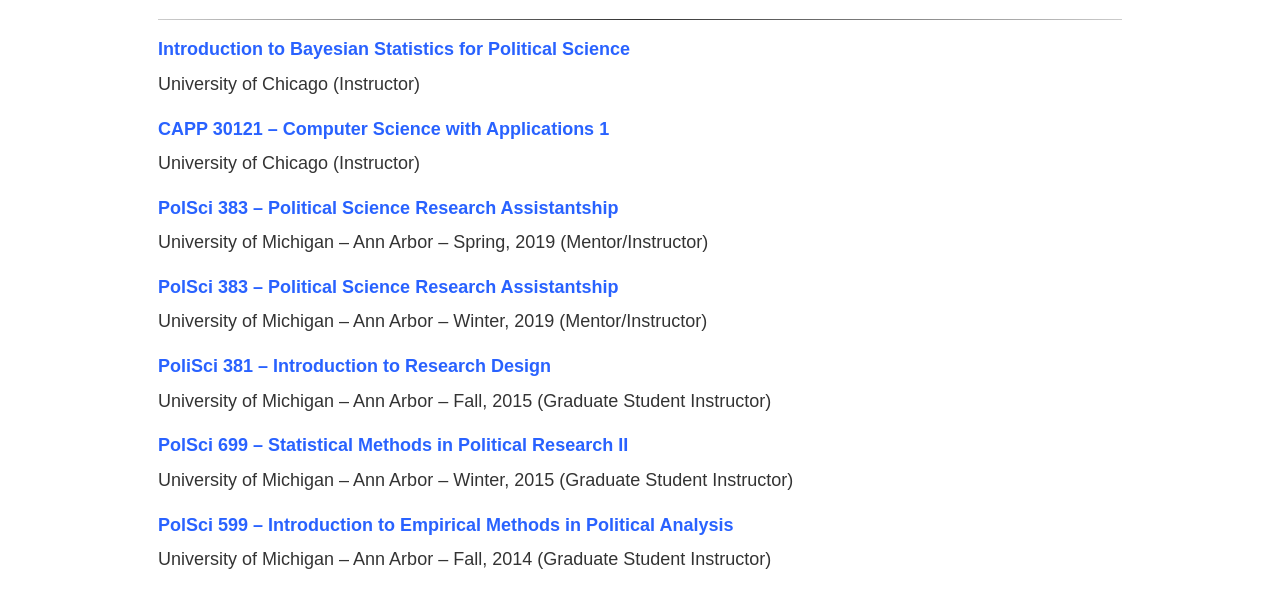
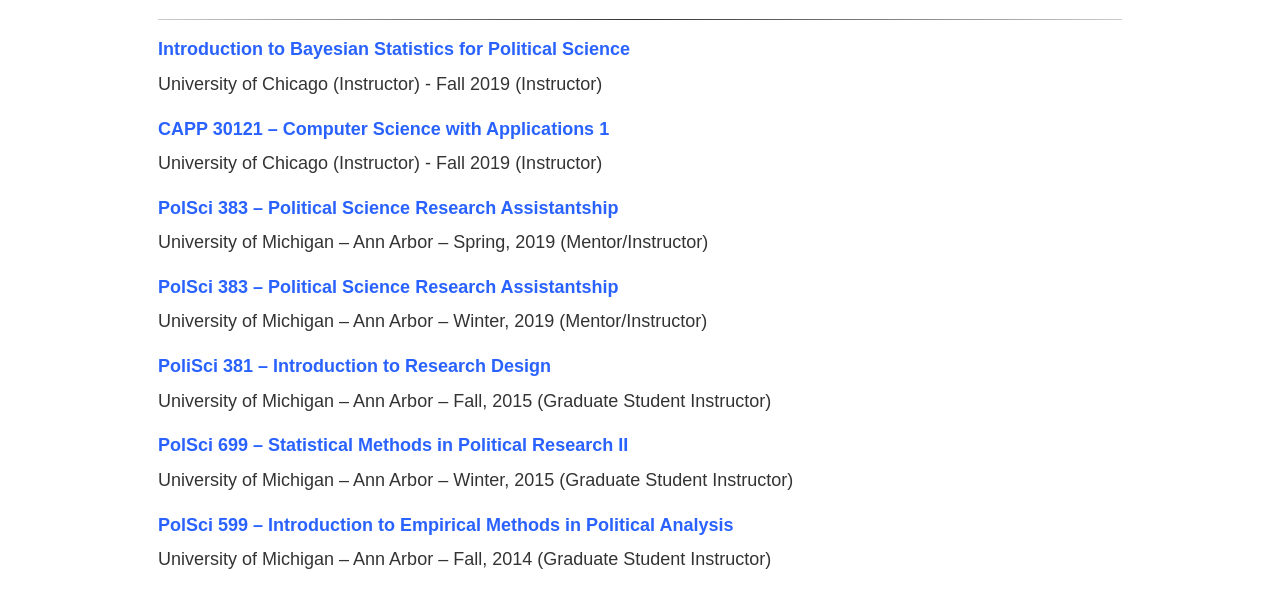
Before and after one commit to DiogoFerrari/DiogoFerrari.github.io, a plain HTML site: page teaching/index.html in a window 1280 px wide. Shown: the part 166-756 px from the top of the page. Drawn offline with nearby package versions, Linux system fonts and the light colour scheme; a script that the page names is missing; some icons are missing; a web font is replaced by a local one.

Commit message:
Build website

```diff
--- a/teaching/index.html
+++ b/teaching/index.html
@@ -441,9 +441,9 @@
   <ul class="list-unstyled">
 
 
-    <li><h5><a href="/teaching/2019-fall-uchicago-intro-bayesian/">Introduction to Bayesian Statistics for Political Science</a></h5> <p>University of Chicago (Instructor)</p></li>
+    <li><h5><a href="/teaching/2019-fall-uchicago-intro-bayesian/">Introduction to Bayesian Statistics for Political Science</a></h5> <p>University of Chicago (Instructor) - Fall 2019 (Instructor)</p></li>
 
-    <li><h5><a href="/teaching/2019-fall-uchicago-capp-30121/">CAPP 30121 – Computer Science with Applications 1</a></h5> <p>University of Chicago (Instructor)</p></li>
+    <li><h5><a href="/teaching/2019-fall-uchicago-capp-30121/">CAPP 30121 – Computer Science with Applications 1</a></h5> <p>University of Chicago (Instructor) - Fall 2019 (Instructor)</p></li>
 
     <li><h5><a href="/teaching/2019-spring-umich-ps383/">PolSci 383 – Political Science Research Assistantship</a></h5> <p>University of Michigan – Ann Arbor – Spring, 2019 (Mentor/Instructor)</p></li>
 
```
Also changed, not shown: index.json (+1 -1 lines), teaching/2019-fall-uchicago-capp-30121/index.html (+2 -2 lines), teaching/2019-fall-uchicago-intro-bayesian/index.html (+2 -2 lines), 1 other file.
